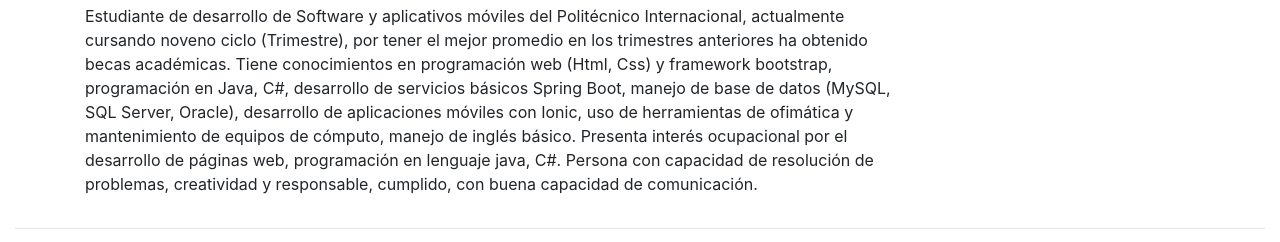
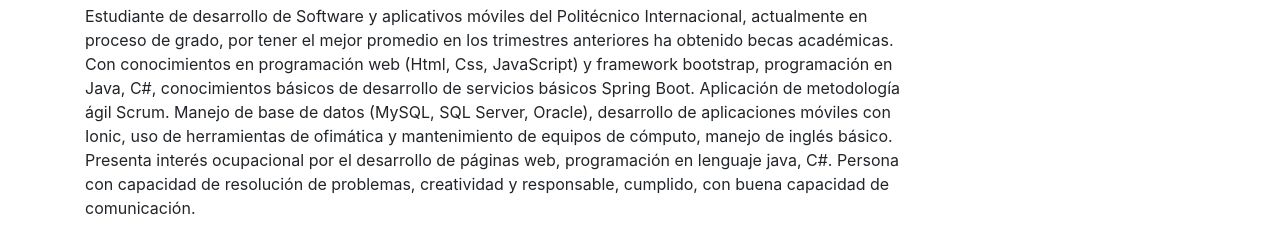
Before and after one commit to sebastian-garzon1/PortafolioWeb, a plain HTML site: page acerca_de_mi.html in a window 1280 px wide. Shown: the part 477-719 px from the top of the page. Drawn offline with nearby package versions, Linux system fonts and the light colour scheme.

Commit message:
acerca de mi - actualizacion 2022 febrero

```diff
--- a/acerca_de_mi.html
+++ b/acerca_de_mi.html
@@ -34,13 +34,14 @@
         <h2 class="text-center">Sebastian Garzon</h2>
         <hr>
         <p>Estudiante de desarrollo de Software y aplicativos móviles del Politécnico Internacional, actualmente
-          cursando noveno ciclo (Trimestre), por tener el mejor promedio en los trimestres anteriores ha obtenido
-          becas académicas. Tiene conocimientos en programación web (Html, Css) y framework bootstrap,
-          programación en Java, C#, desarrollo de servicios básicos Spring Boot, manejo de base de datos
-          (MySQL, SQL Server, Oracle), desarrollo de aplicaciones móviles con Ionic, uso de herramientas de
-          ofimática y mantenimiento de equipos de cómputo, manejo de inglés básico. Presenta interés
-          ocupacional por el desarrollo de páginas web, programación en lenguaje java, C#. Persona con
-          capacidad de resolución de problemas, creatividad y responsable, cumplido, con buena capacidad de
+          en proceso de grado, por tener el mejor promedio en los trimestres anteriores ha obtenido becas
+          académicas. Con conocimientos en programación web (Html, Css, JavaScript) y framework
+          bootstrap, programación en Java, C#, conocimientos básicos de desarrollo de servicios básicos
+          Spring Boot. Aplicación de metodología ágil Scrum. Manejo de base de datos (MySQL, SQL Server,
+          Oracle), desarrollo de aplicaciones móviles con Ionic, uso de herramientas de ofimática y
+          mantenimiento de equipos de cómputo, manejo de inglés básico. Presenta interés ocupacional por
+          el desarrollo de páginas web, programación en lenguaje java, C#. Persona con capacidad de
+          resolución de problemas, creatividad y responsable, cumplido, con buena capacidad de
           comunicación.</p>
       </article>
 
```
